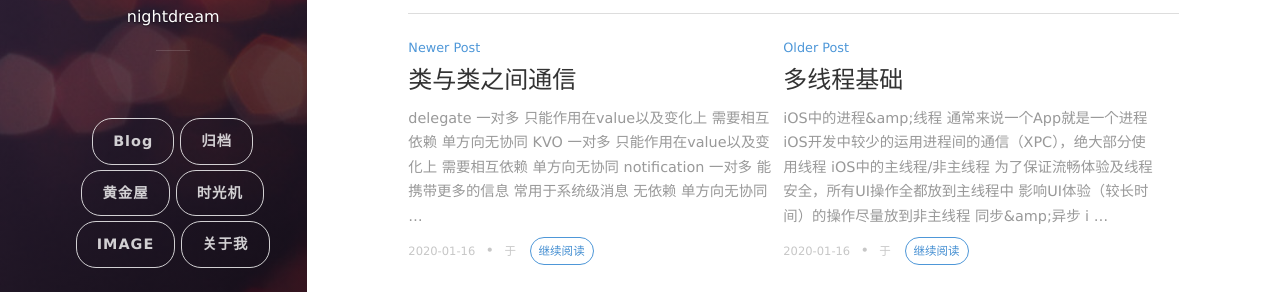
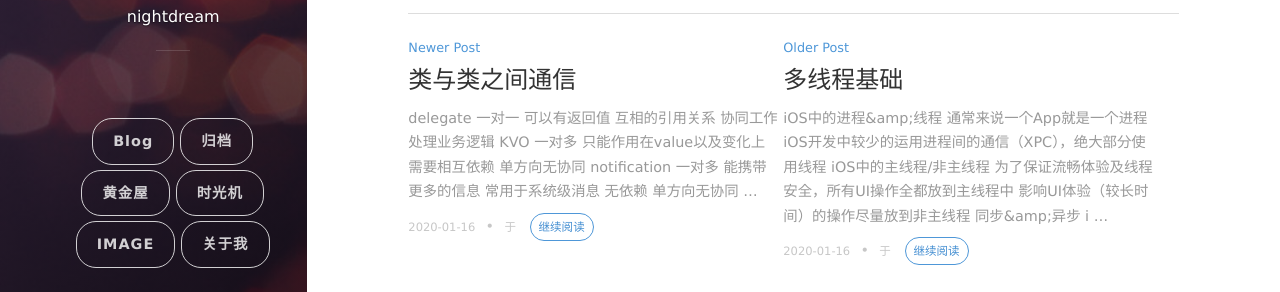
Before and after one commit to Alpwind/Alpwind.github.io, a plain HTML site: page 2020/01/16/8/index.html in a window 1280 px wide. Shown: the part 392-684 px from the top of the page. Drawn offline with nearby package versions, Linux system fonts and the light colour scheme; some packages are replaced by stand-ins of ours; a script that the page names is missing.

Commit message:
Site updated: 2020-01-16 10:24:26

```diff
--- a/2020/01/16/8/index.html
+++ b/2020/01/16/8/index.html
@@ -182,10 +182,10 @@
 
                 delegate
 
-一对多
-只能作用在value以及变化上
-需要相互依赖
-单方向无协同
+一对一
+可以有返回值
+互相的引用关系
+协同工作 处理业务逻辑
 
 KVO
 
```
Also changed, not shown: 2020/01/16/9/index.html (+4 -4 lines), archives/2020/01/index.html (+4 -4 lines), archives/2020/index.html (+4 -4 lines), archives/index.html (+4 -4 lines), index.html (+4 -4 lines).
